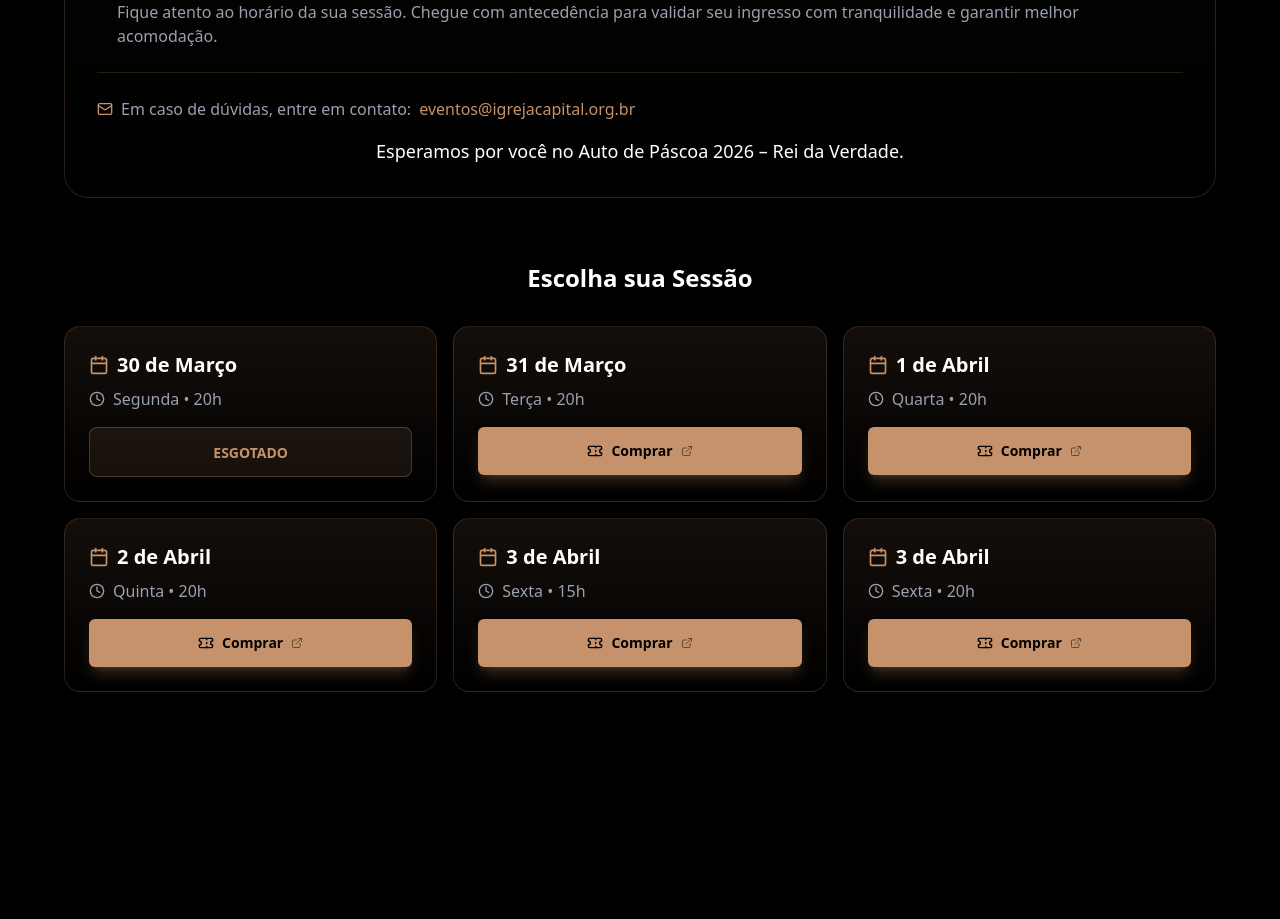
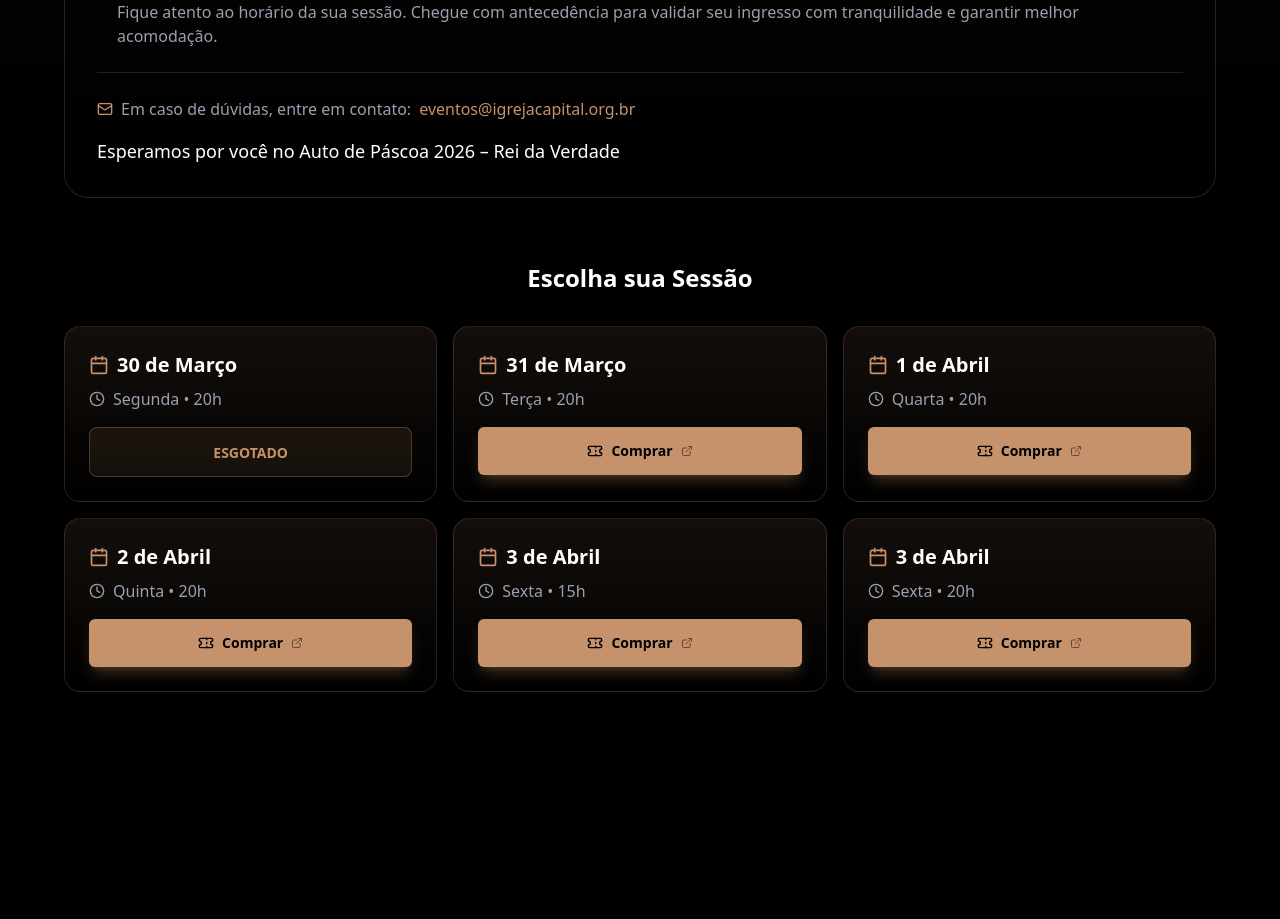
Before and after one commit to felipeacampelo/LandingPage-Auto, a Next.js app: page / in a window 1280 px wide. Shown: the part 3060-3979 px from the top of the page. Built offline with nearby package versions, Linux system fonts and the light colour scheme; no server answers.

Commit message:
corrige alinhamento de texto

```diff
--- a/src/components/TicketsSection.tsx
+++ b/src/components/TicketsSection.tsx
@@ -71,8 +71,8 @@ export function TicketsSection() {
               eventos@igrejacapital.org.br
             </a>
           </div>
-          <p className="mt-4 text-center text-lg text-white font-medium">
-            Esperamos por você no Auto de Páscoa 2026 – Rei da Verdade.
+          <p className="mt-4 text-left text-lg text-white font-medium">
+            Esperamos por você no Auto de Páscoa 2026 – Rei da Verdade
           </p>
         </motion.div>
 
```
